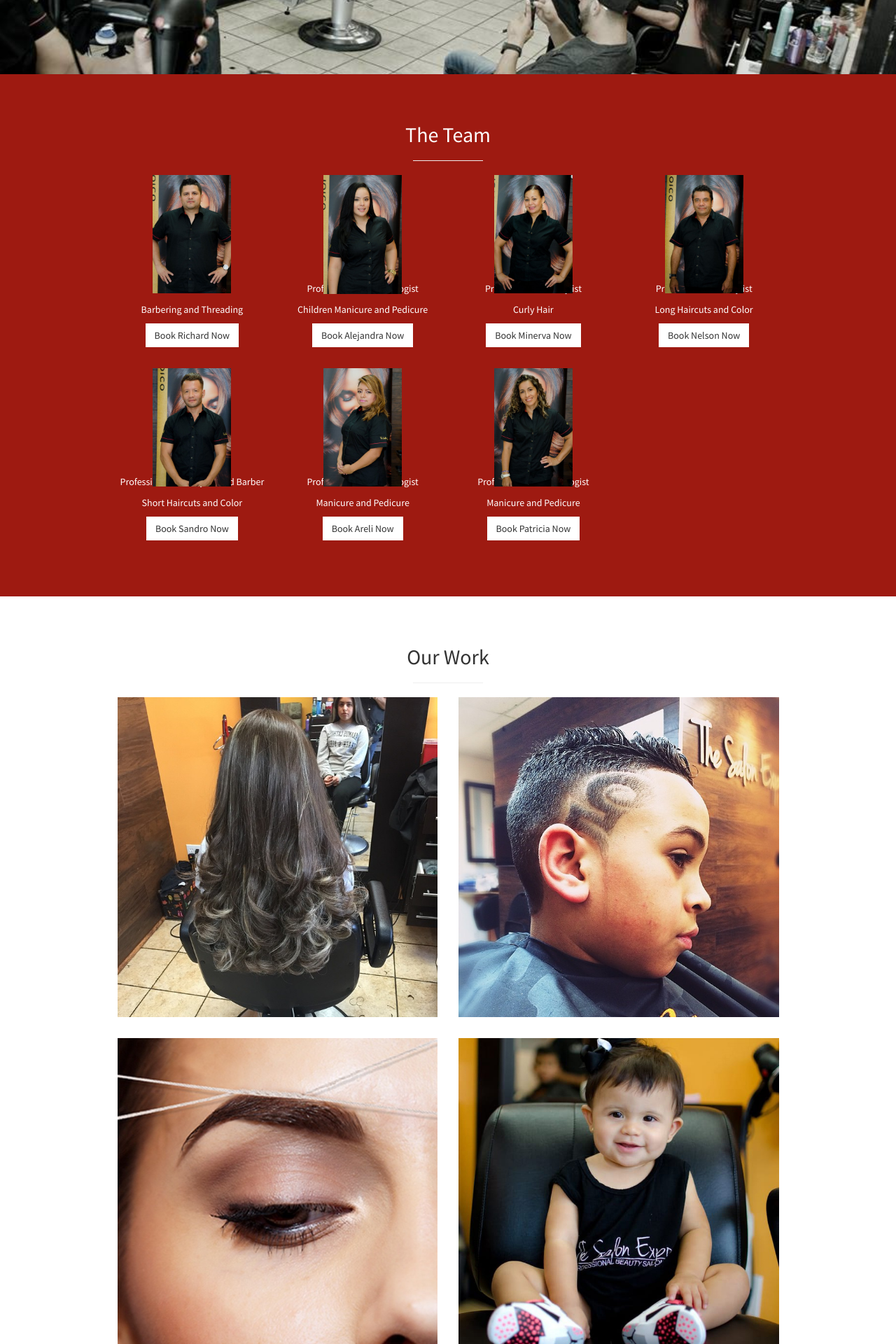
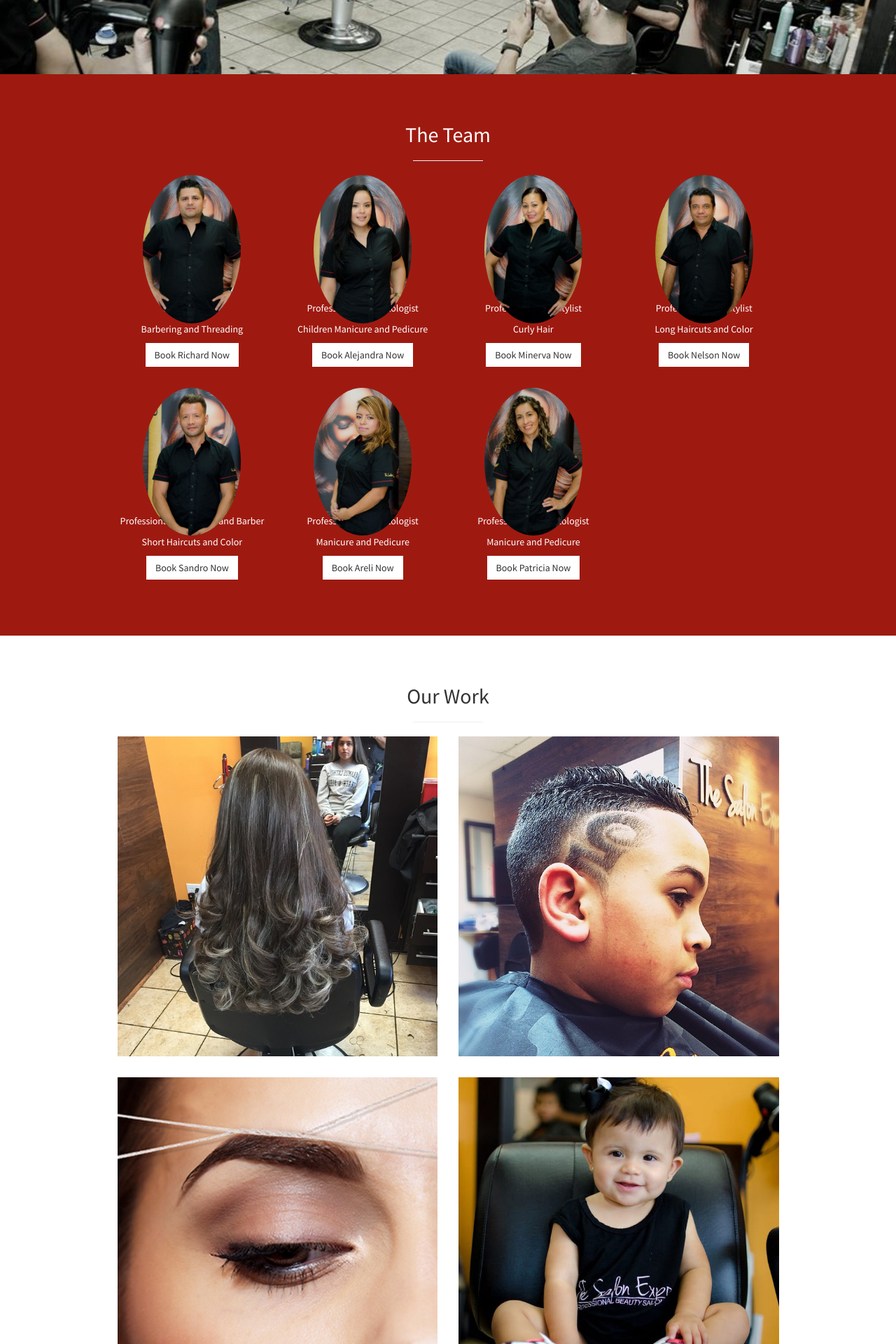
Before and after one commit to thesalonexpo/thesalonexpo.github.io, a Jekyll site: the page built from index.html, in a window 1280 px wide. Shown: the part 1987-3907 px from the top of the page at 70% size. Built offline with Jekyll 4.4.1, drawn with Linux system fonts in a browser that asks for light colours.

Commit message:
Added team images to page

```diff
--- a/_includes/team.html
+++ b/_includes/team.html
@@ -8,9 +8,9 @@
         <div class="row">
           {% for employee in site.team %}
             <div class="col-md-3 col-sm-6">
-              <div class="service-item">
-                <span class="fa-stack fa-4x">
-                  <img class="img-portfolio img-responsive" src="img/team/{{employee.img}}">
+              <div class="team-item">
+                <span class="fa-stack fa-5x">
+                  <img class="img-portfolio img-responsive team-img" src="img/team/{{employee.img}}">
                 </span>
                 <h4>
                   <strong>{{employee.name}}</strong>
--- a/css/stylish-portfolio.css
+++ b/css/stylish-portfolio.css
@@ -200,8 +200,14 @@ hr.small {
     padding: 50px 0;
 }
 
-.service-item {
+.service-item,
+.team-item {
     margin-bottom: 30px;
+}
+
+.team-img {
+    overflow: hidden;
+    border-radius: 50%;
 }
 
 /* Callout */
```
